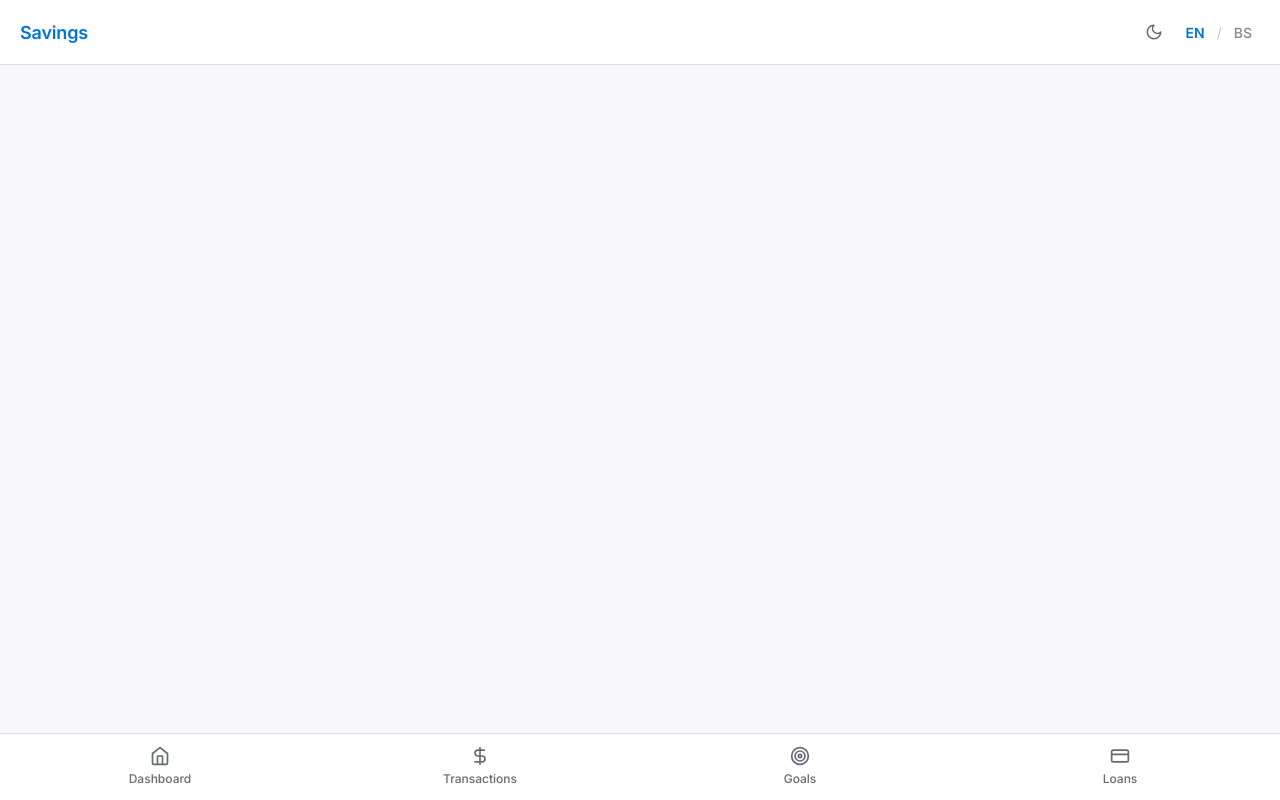
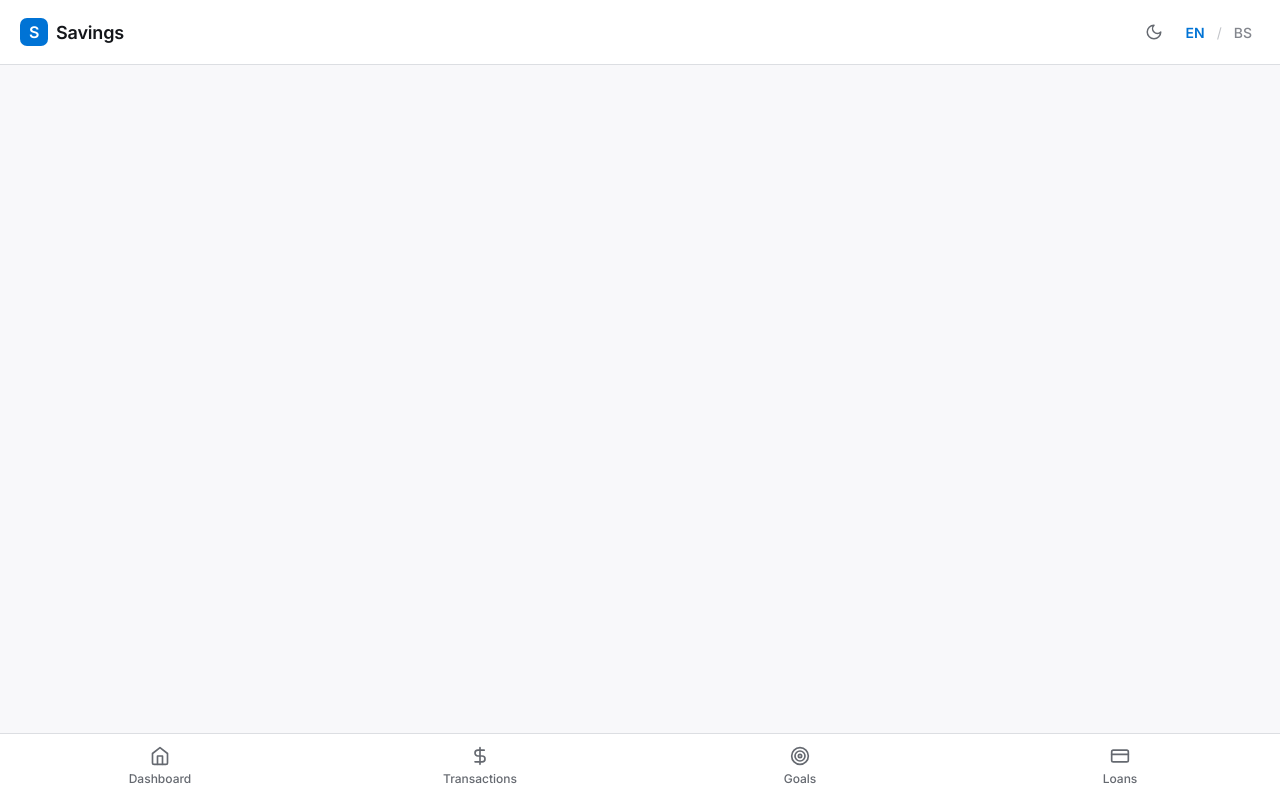
Before and after one commit to ahmedhalac/savings-app, an Angular app in the folder frontend/: page / in a window 1280 px wide. Built offline with nearby package versions, Linux system fonts and the light colour scheme; no server answers.

Commit message:
added new brand logo

```diff
--- a/frontend/src/app/app.html
+++ b/frontend/src/app/app.html
@@ -1,6 +1,6 @@
 <div class="app-shell">
   <header class="top-bar">
-    <span class="app-name">Savings</span>
+    <app-logo />
     <div class="top-bar-actions">
       <app-theme-toggle />
       <app-lang-picker />
--- a/frontend/src/app/app.scss
+++ b/frontend/src/app/app.scss
@@ -14,13 +14,6 @@
   display: flex;
   justify-content: space-between;
   align-items: center;
-
-  .app-name {
-    font-size: var(--text-lg);
-    font-weight: var(--font-semibold);
-    color: var(--color-accent);
-    letter-spacing: -0.01em;
-  }
 }
 
 .top-bar-actions {
--- a/frontend/src/app/app.ts
+++ b/frontend/src/app/app.ts
@@ -3,10 +3,11 @@ import { RouterLink, RouterLinkActive, RouterOutlet } from '@angular/router';
 import { I18nService } from './core/i18n/i18n.service';
 import { LangPickerComponent } from './core/i18n/lang-picker/lang-picker';
 import { ThemeToggleComponent } from './core/theme/theme-toggle/theme-toggle';
+import { LogoComponent } from './shared/logo/logo';
 
 @Component({
   selector: 'app-root',
-  imports: [RouterOutlet, RouterLink, RouterLinkActive, LangPickerComponent, ThemeToggleComponent],
+  imports: [RouterOutlet, RouterLink, RouterLinkActive, LangPickerComponent, ThemeToggleComponent, LogoComponent],
   templateUrl: './app.html',
   styleUrl: './app.scss',
   changeDetection: ChangeDetectionStrategy.OnPush,
--- /dev/null
+++ b/frontend/src/app/shared/logo/logo.html
@@ -0,0 +1,13 @@
+<a routerLink="/" class="logo">
+  <svg class="logo-badge" viewBox="0 0 28 28" fill="none" aria-hidden="true">
+    <rect width="28" height="28" rx="7" fill="var(--color-accent)" />
+    <text x="14" y="20"
+          text-anchor="middle"
+          fill="white"
+          font-family="Inter, ui-sans-serif, system-ui"
+          font-size="16"
+          font-weight="700"
+          letter-spacing="-0.5">S</text>
+  </svg>
+  <span class="logo-wordmark">Savings</span>
+</a>
--- /dev/null
+++ b/frontend/src/app/shared/logo/logo.scss
@@ -0,0 +1,19 @@
+.logo {
+  display: flex;
+  align-items: center;
+  gap: var(--space-2);
+  text-decoration: none;
+}
+
+.logo-badge {
+  width: 28px;
+  height: 28px;
+  flex-shrink: 0;
+}
+
+.logo-wordmark {
+  font-size: var(--text-lg);
+  font-weight: var(--font-semibold);
+  color: var(--color-gray-900);
+  letter-spacing: -0.01em;
+}
--- /dev/null
+++ b/frontend/src/app/shared/logo/logo.ts
@@ -0,0 +1,12 @@
+import { ChangeDetectionStrategy, Component } from '@angular/core';
+import { RouterLink } from '@angular/router';
+
+@Component({
+  selector: 'app-logo',
+  standalone: true,
+  imports: [RouterLink],
+  templateUrl: './logo.html',
+  styleUrl: './logo.scss',
+  changeDetection: ChangeDetectionStrategy.OnPush,
+})
+export class LogoComponent {}
```
